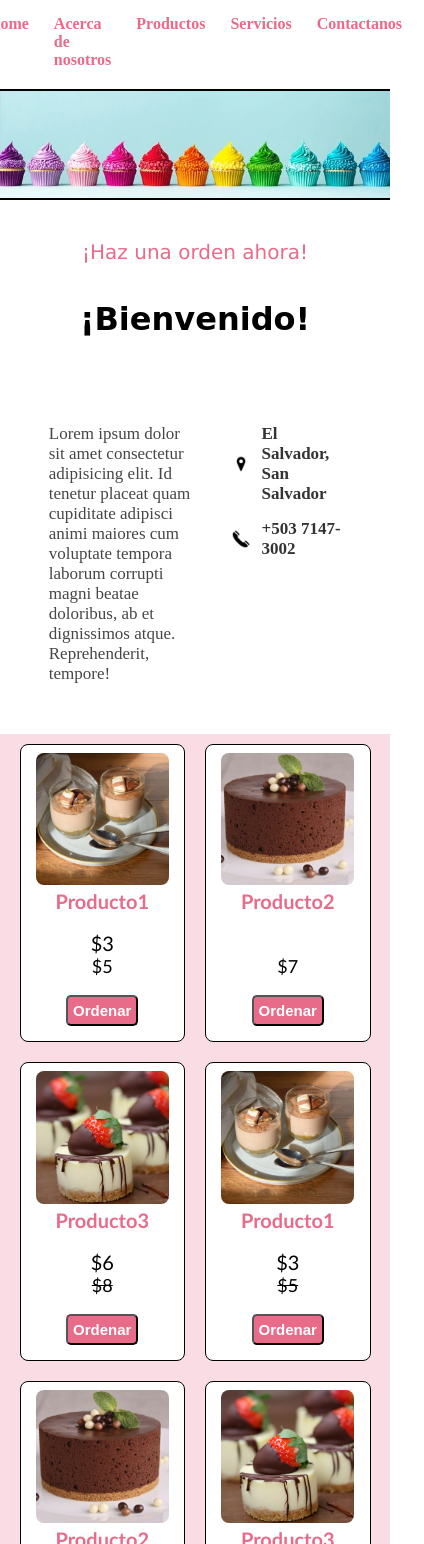
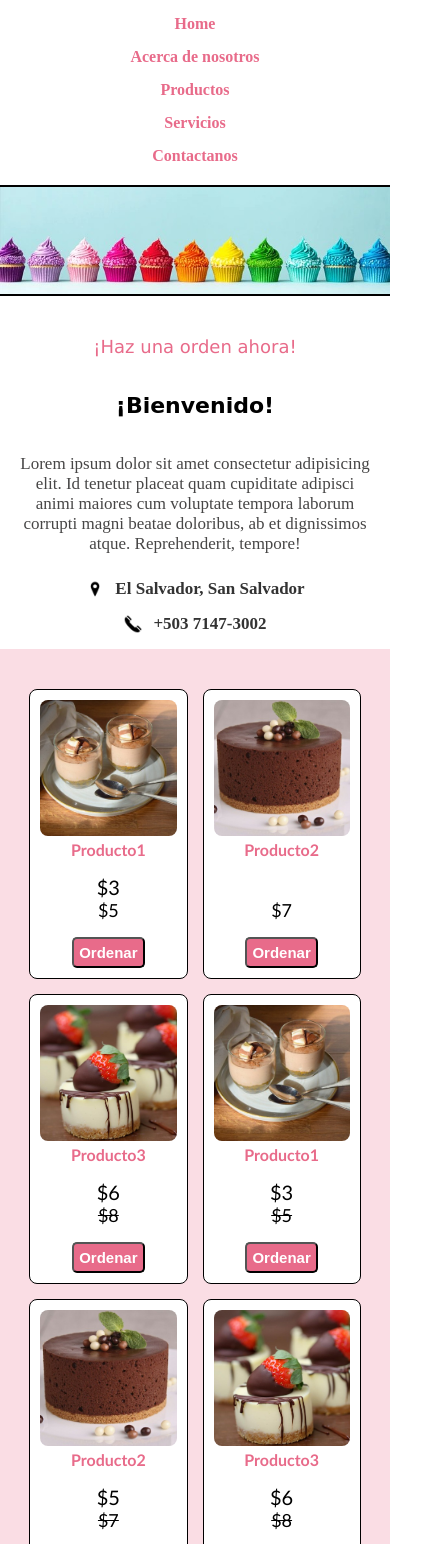
Before and after one commit to ElDonChambas/MoncherriBakery, a plain HTML site: page index.html in a window 390 px wide. Shown: the part 36-1580 px from the top of the page, 424 px wide, since content can reach past the window. Drawn offline with Linux system fonts and the light colour scheme.

Commit message:
4th commit

```diff
--- a/ESTILOS/estilo.css
+++ b/ESTILOS/estilo.css
@@ -242,46 +242,105 @@ body h1{
 }
 
 @media (max-width: 900px) {
-    .gridProductos{
+
+  /* Navbar */
+  .navlinks {
+    flex-direction: column;
+    align-items: center;
+    gap: 15px;
+  }
+
+  /* Banner */
+  .banner img {
+    width: 100%;
+    height: auto;
+  }
+
+  /* Texto central */
+  .info {
+    width: 90%;
+    flex-direction: column;
+    align-items: center;
+    text-align: center;
+    gap: 25px;
+  }
+
+  .info-left, .info-right {
+    flex: none;
+    width: 100%;
+  }
+
+  .info-right p {
+    justify-content: center;
+    flex-wrap: wrap;
+    text-align: center;
+  }
+
+  /* Grid de productos */
+  .gridProductos {
     grid-template-columns: repeat(2, 1fr);
     width: 90%;
+    margin: 30px auto;
+    gap: 15px;
   }
 
-    .info{
-        width: 75%;
-        margin: 50px auto;
-        display: flex;
-        justify-content: space-between;
-        align-items: flex-start;
-        gap: 40px
+  .producto {
+    padding: 10px;
+    font-size: 14px;
   }
 
-    .footerInfoSection {
-        width: 90%;
-        display: flex;
-        gap: 50px;
+  .producto img {
+    width: 100%;
+    height: auto;
   }
 
-    .footerInfo2 h2{
-        font-size: 20px;
+  .productoNombre {
+    font-size: 16px;
   }
 
-    .footerInfo2 li {
-        font-size: 15px;
-        margin-left: 15px;
-    }
-
-    .footerInfo3 h2{
-        font-size: 20px;
-    }
-
-    .footerInfo3 li {
-        font-size: 15px;
-        margin-left: 15px;
+  /* Footer */
+  .footerInfoSection {
+    flex-direction: column;
+    align-items: center;
+    text-align: center;
+    width: 90%;
+    gap: 20px;
   }
 
   .footerInfo1 img {
-        width: 20%;
-        min-width: 140px;
+    width: 120px;
+    height: auto;
+  }
+
+  .footerInfo2, .footerInfo3 {
+    width: 100%;
+  }
+
+  .footerInfo2 h2,
+  .footerInfo3 h2 {
+    font-size: 18px;
+    margin-bottom: 10px;
+  }
+
+  .footerInfo2 li,
+  .footerInfo3 li {
+    font-size: 15px;
   }
 }
+
+
+/* --- Ajuste extra para pantallas muy pequeñas --- */
+@media (max-width: 600px) {
+  .gridProductos {
+    grid-template-columns: (2, 1fr);
+    width: 85%;
+  }
+
+  h1 {
+    font-size: 22px;
+  }
+
+  .ordenText a {
+    font-size: 18px;
+  }
+}
```
Lines whose indentation alone changed are shown as unchanged.
